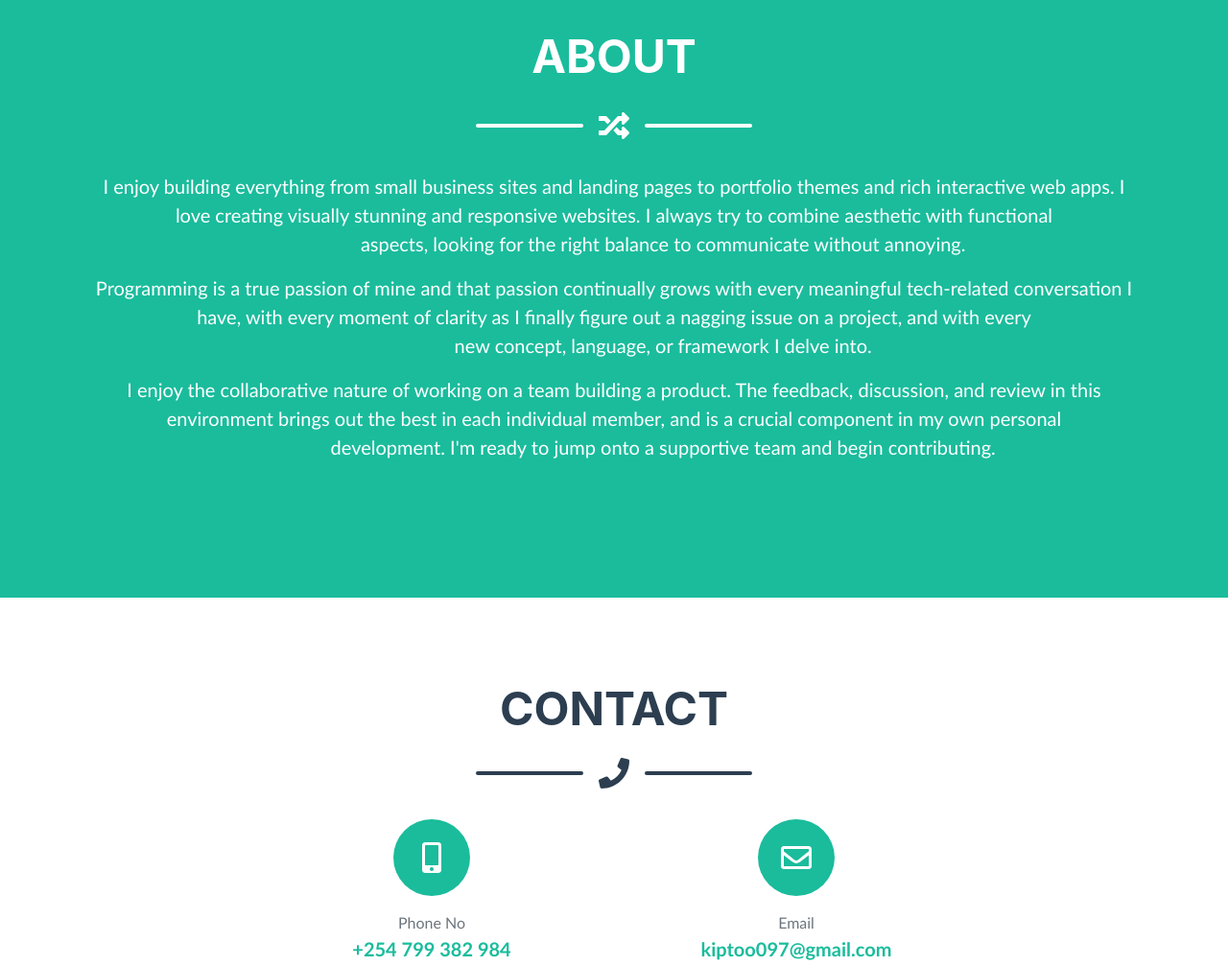
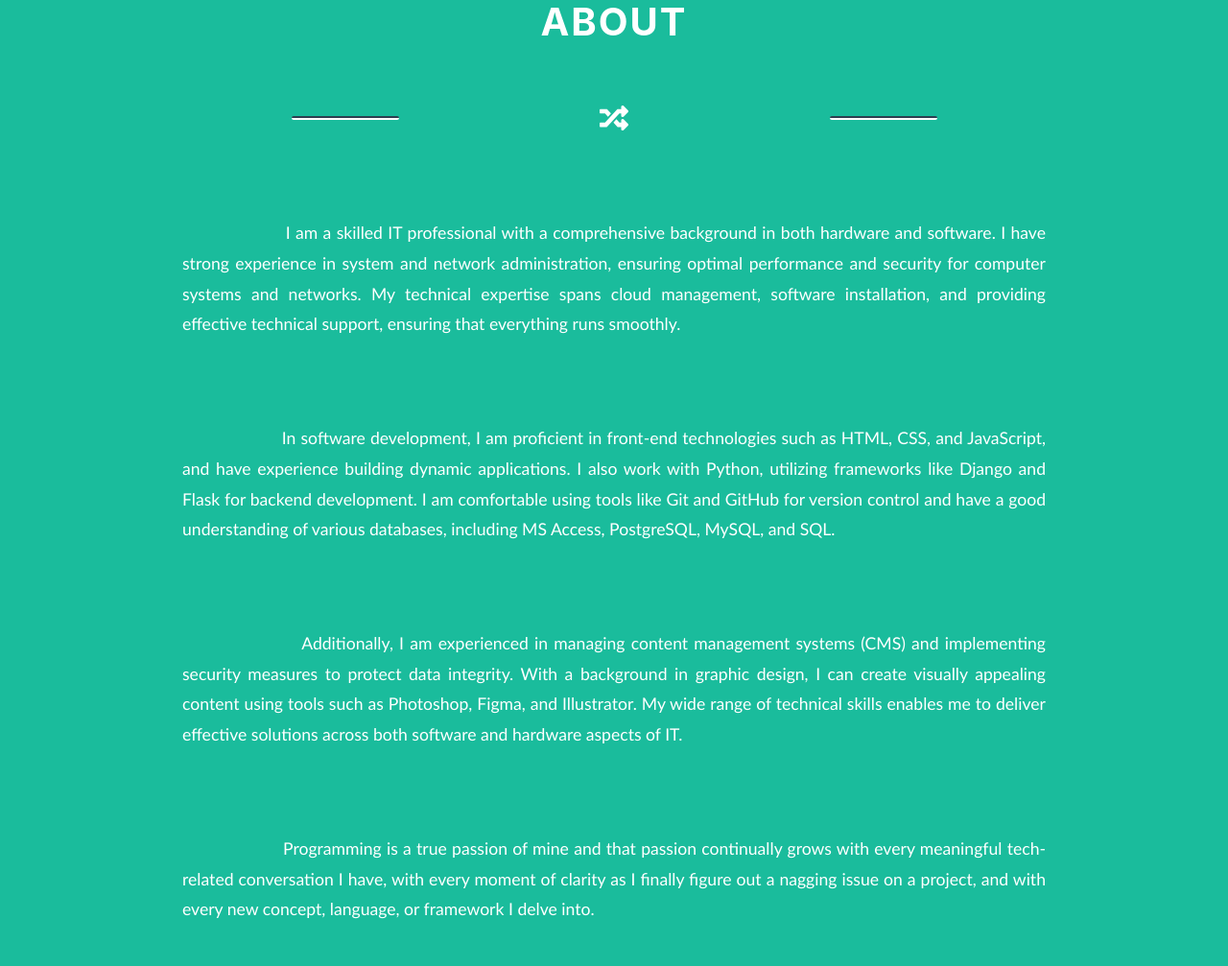
Before and after one commit to kiptoo-097/portfolio, a plain HTML site: page index.html in a window 1280 px wide. Shown: the part 1751-2758 px from the top of the page at 96% size. Drawn offline with nearby package versions, Linux system fonts and the light colour scheme; a web font is replaced by a local one.

Commit message:
Updated profile and copyright

```diff
--- a/index.html
+++ b/index.html
@@ -52,7 +52,7 @@
 
     <header class="masthead bg-primary text-white text-center">
         <div class="container d-flex align-items-center flex-column">
-            <!-- Masthead Avatar Image--><img class="masthead-avatar mb-5" src="assets/img/ken.png" style="border-radius: 50%;" alt="Kiptoo image">
+            <!-- Masthead Avatar Image--><img class="masthead-avatar mb-5" src="assets/img/ken.jpg" style="border-radius: 50%;" alt="Kiptoo image">
             <!-- Masthead Heading-->
             <h1 class="masthead-heading mb-0">Kiptoo Kennedy</h1>
             <!-- Icon Divider-->
@@ -132,30 +132,42 @@
         </div>
     </section>
 
-    <section class="page-section bg-primary text-white mb-0" id="about">
+    <section class="page-section bg-primary text-white mb-0" id="about" style="padding: 60px 0;">
         <div class="container">
             <!-- About Section Heading-->
-            <div class="text-center">
-                <h2 class="page-section-heading d-inline-block text-white">ABOUT</h2>
+            <div class="text-center" style="margin-bottom: 40px;">
+                <h2 class="page-section-heading d-inline-block text-white" style="font-size: 2.5rem; font-weight: 700; letter-spacing: 2px;">ABOUT</h2>
             </div>
             <!-- Icon Divider-->
-            <div class="divider-custom divider-light">
-                <div class="divider-custom-line"></div>
-                <div class="divider-custom-icon"><i class="fas fa-random"></i></div>
-                <div class="divider-custom-line"></div>
+            <div class="divider-custom divider-light" style="margin-bottom: 40px;">
+                <div class="divider-custom-line" style="border-top: 2px solid #fff; width: 40%; margin: 0 auto;"></div>
+                <div class="divider-custom-icon" style="font-size: 30px; color: #fff; margin: 10px 0;">
+                    <i class="fas fa-random"></i>
+                </div>
+                <div class="divider-custom-line" style="border-top: 2px solid #fff; width: 40%; margin: 0 auto;"></div>
             </div>
             <!-- About Section Content-->
-            <div class="text-center">
-                <p class="pre-wrap lead">I enjoy building everything from small business sites and landing pages to portfolio themes and rich interactive web apps. I love creating visually stunning and responsive websites. I always try to combine aesthetic with functional
-                    aspects, looking for the right balance to communicate without annoying.</p>
-                <p class="pre-wrap lead">Programming is a true passion of mine and that passion continually grows with every meaningful tech-related conversation I have, with every moment of clarity as I finally figure out a nagging issue on a project, and with every
-                    new concept, language, or framework I delve into.</p>
-                <p class="pre-wrap lead">I enjoy the collaborative nature of working on a team building a product. The feedback, discussion, and review in this environment brings out the best in each individual member, and is a crucial component in my own personal
-                    development. I'm ready to jump onto a supportive team and begin contributing.
+            <div class="text-center" style="max-width: 900px; margin: 0 auto;">
+                <p class="pre-wrap lead" style="font-size: 1.1rem; line-height: 1.8; margin-bottom: 1.5rem; text-align: justify;">
+                    I am a skilled IT professional with a comprehensive background in both hardware and software. I have strong experience in system and network administration, ensuring optimal performance and security for computer systems and networks. My technical expertise spans cloud management, software installation, and providing effective technical support, ensuring that everything runs smoothly.
+                </p>
+                <p class="pre-wrap lead" style="font-size: 1.1rem; line-height: 1.8; margin-bottom: 1.5rem; text-align: justify;">
+                    In software development, I am proficient in front-end technologies such as HTML, CSS, and JavaScript, and have experience building dynamic applications. I also work with Python, utilizing frameworks like Django and Flask for backend development. I am comfortable using tools like Git and GitHub for version control and have a good understanding of various databases, including MS Access, PostgreSQL, MySQL, and SQL.
+                </p>
+                <p class="pre-wrap lead" style="font-size: 1.1rem; line-height: 1.8; margin-bottom: 1.5rem; text-align: justify;">
+                    Additionally, I am experienced in managing content management systems (CMS) and implementing security measures to protect data integrity. With a background in graphic design, I can create visually appealing content using tools such as Photoshop, Figma, and Illustrator. My wide range of technical skills enables me to deliver effective solutions across both software and hardware aspects of IT.
+                </p>
+                <p class="pre-wrap lead" style="font-size: 1.1rem; line-height: 1.8; margin-bottom: 1.5rem; text-align: justify;">
+                    Programming is a true passion of mine and that passion continually grows with every meaningful tech-related conversation I have, with every moment of clarity as I finally figure out a nagging issue on a project, and with every new concept, language, or framework I delve into.
+                </p>
+                <p class="pre-wrap lead" style="font-size: 1.1rem; line-height: 1.8; margin-bottom: 1.5rem; text-align: justify;">
+                    I enjoy the collaborative nature of working on a team building a product. The feedback, discussion, and review in this environment brings out the best in each individual member, and is a crucial component in my own personal development. I'm ready to jump onto a supportive team and begin contributing.
                 </p>
             </div>
         </div>
     </section>
+
+
     <section class="page-section" id="contact">
         <div class="container">
             <!-- Contact Section Heading-->
@@ -181,7 +193,7 @@
                     <div class="d-flex flex-column align-items-center">
                         <a href="mailto:kiptoo097@gmail.com"><div class="icon-contact mb-3"><i class="far fa-envelope"></i></div></a>
                         <div class="text-muted">Email</div><a class="lead font-weight-bold"
-                            href="mailto:kiptoo097@gmail.com">kiptoo097@gmail.com</a>
+                            href="mailto:kiptookennedymail@gmail.com">kiptookennedymail@gmail.com</a>
                     </div>
                 </div>
             </div>
@@ -232,7 +244,7 @@
     </footer>
     <!-- Copyright Section-->
     <section class="copyright py-4 text-center text-white">
-        <div class="container"><small class="pre-wrap"><a target="_blank" href="https://github.com/kiptoo-097/portfolio/blob/master/LICENSE">MIT Licensed</a> | Kiptoo Kennedy 2023 | Hosted with ❤ by <a href="https://github.com/" target="_blank">GitHub</a></small></div>
+        <div class="container"><small class="pre-wrap"><a target="_blank" href="https://github.com/kiptoo-097/portfolio/blob/master/LICENSE">MIT Licensed</a> | Kiptoo Kennedy 2025 | Hosted with ❤ by <a href="https://github.com/" target="_blank">GitHub</a></small></div>
 
     </section>
     <!-- Scroll to Top Button (Only visible on small and extra-small screen sizes)-->
```
Also changed, not shown: assets/img/ken.jpg (added), assets/img/ken1.jpeg (deleted), assets/img/ken1.png (renamed from assets/img/ken.png), assets/img/ken2.jpg (deleted).
